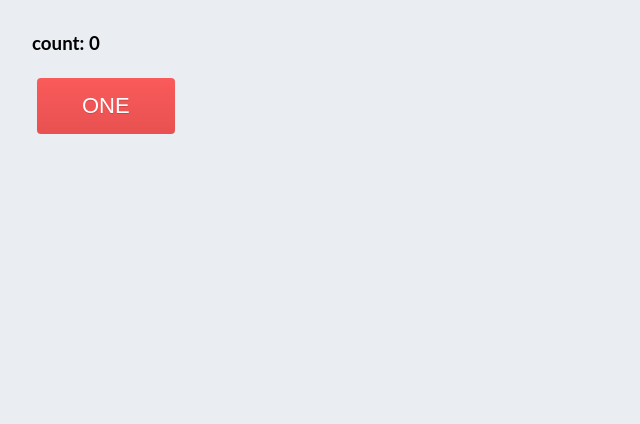
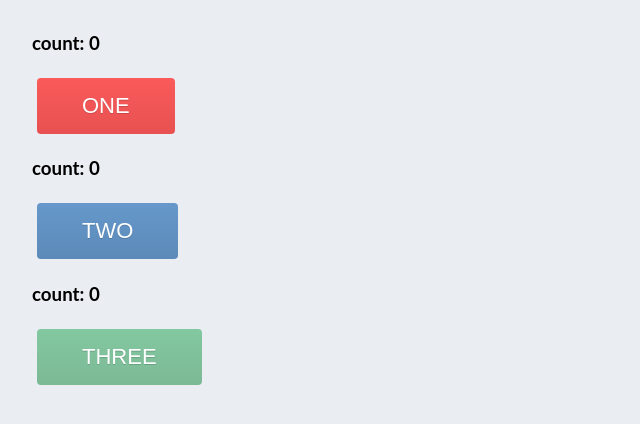
Before and after one commit to tblanchard01/tracking_app, a React (Create React App) app: page / in a window 1280 px wide. Shown: the top 424 px of the page, without its empty margins (0-640 px from the left). Built offline with nearby package versions, Linux system fonts and the light colour scheme.

Commit message:
updated readme

```diff
--- a/src/App.js
+++ b/src/App.js
@@ -1,11 +1,17 @@
-import React, { Component } from 'react';
-import './App.css';
-import Button1 from "./components/button-1"
+import React, { Component } from "react";
+import "./App.css";
+import Button1 from "./components/button-1";
+import Button2 from "./components/button-2";
+import Button3 from "./components/button-3";
 
 class App extends Component {
   render() {
     return (
-      <div><Button1/></div>
+      <div>
+        <Button1 />
+        <Button2 />
+        <Button3 />
+      </div>
     );
   }
 }
```
Also changed, not shown: 1 other file (tests, documents, lock files or other folders).
